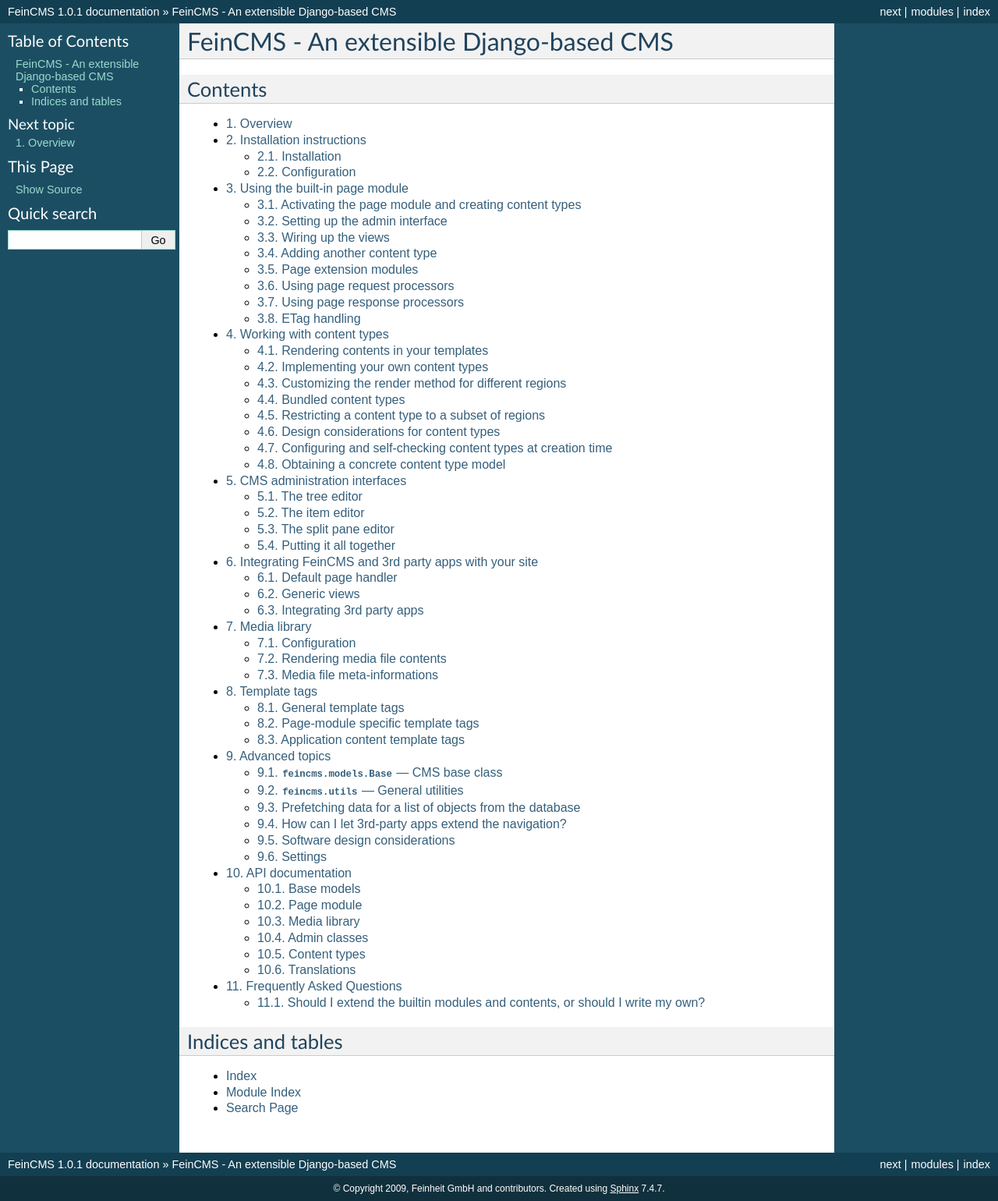
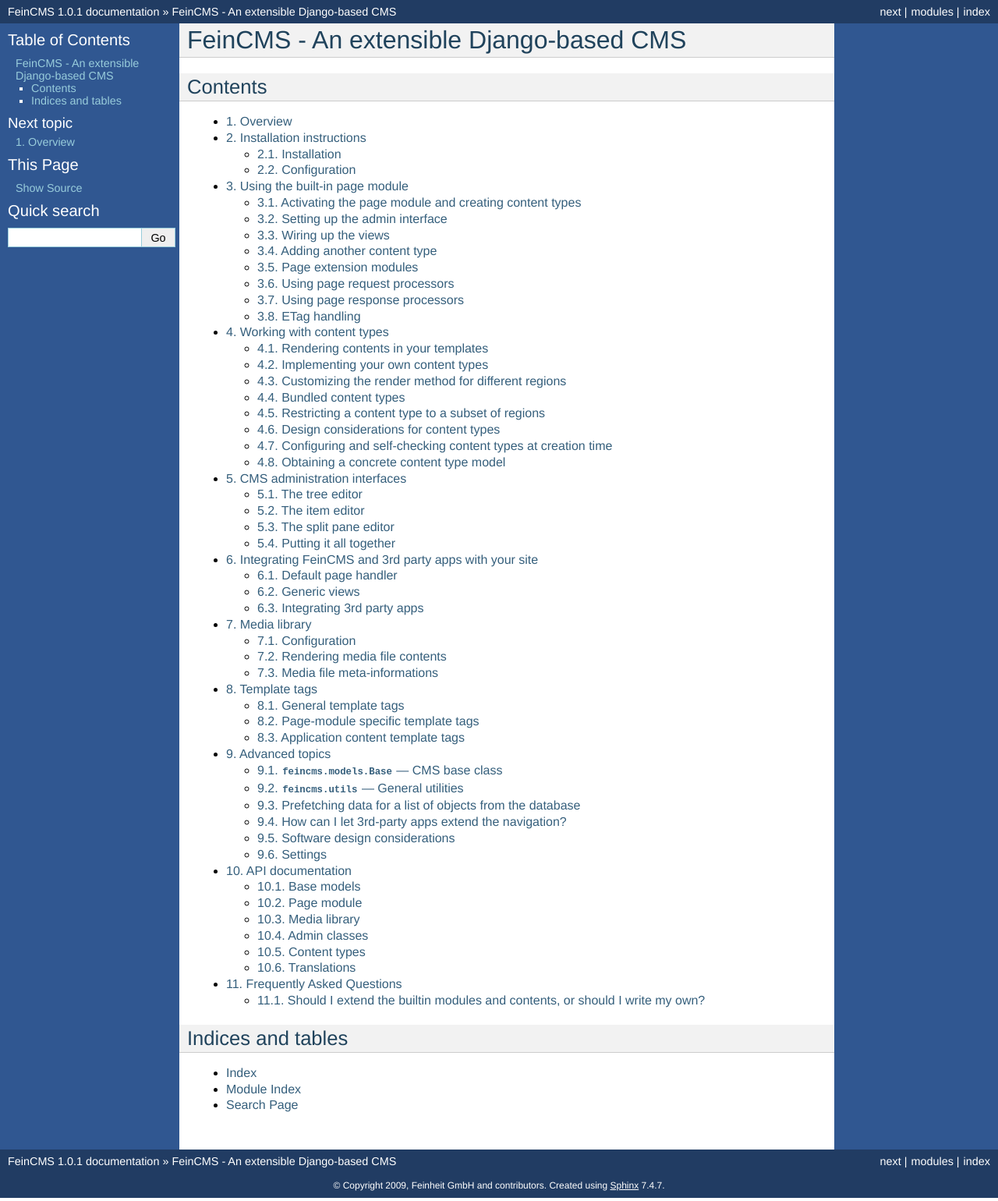
Before and after one commit to feincms/feincms, a Sphinx documentation site: the page built from docs/index.txt, in a window 1280 px wide. Shown: the whole page at 78% size. Built offline with Sphinx 7.4.7, drawn with Linux system fonts in a browser that asks for light colours.

Commit message:
Modify documentation styling a bit -- just for fun

```diff
--- a/docs/conf.py
+++ b/docs/conf.py
@@ -101,7 +101,26 @@
 # Theme options are theme-specific and customize the look and feel of a theme
 # further.  For a list of options available for each theme, see the
 # documentation.
-#html_theme_options = {}
+html_theme_options = {
+    'footerbgcolor': '#213C63', # (CSS color): Background color for the footer line.
+    #'footertextcolor': '', # (CSS color): Text color for the footer line.
+    'sidebarbgcolor': '#305791', # (CSS color): Background color for the sidebar.
+    #'sidebartextcolor': '', # (CSS color): Text color for the sidebar.
+    'sidebarlinkcolor': '#98CCDB', # (CSS color): Link color for the sidebar.
+    'relbarbgcolor': '#213C63', # (CSS color): Background color for the relation bar.
+    #'relbartextcolor': '', # (CSS color): Text color for the relation bar.
+    #'relbarlinkcolor': '', # (CSS color): Link color for the relation bar.
+    #'bgcolor': '', # (CSS color): Body background color.
+    #'textcolor': '', # (CSS color): Body text color.
+    #'linkcolor': '', # (CSS color): Body link color.
+    #'headbgcolor': '', # (CSS color): Background color for headings.
+    #'headtextcolor': '', # (CSS color): Text color for headings.
+    #'headlinkcolor': '', # (CSS color): Link color for headings.
+    'codebgcolor': '#E0E8FF', # (CSS color): Background color for code blocks.
+    #'codetextcolor': '', # (CSS color): Default text color for code blocks, if not set differently by the highlighting style.
+    'bodyfont': 'Helvetica, Arial, sans-serif', # (CSS font-family): Font for normal text.
+    'headfont': 'Helvetica, Arial, sans-serif', # (CSS font-family): Font for headings.
+}
 
 # Add any paths that contain custom themes here, relative to this directory.
 #html_theme_path = []
@@ -169,10 +188,10 @@
 # -- Options for LaTeX output --------------------------------------------------
 
 # The paper size ('letter' or 'a4').
-#latex_paper_size = 'letter'
+latex_paper_size = 'a4'
 
 # The font size ('10pt', '11pt' or '12pt').
-#latex_font_size = '10pt'
+latex_font_size = '10pt'
 
 # Grouping the document tree into LaTeX files. List of tuples
 # (source start file, target name, title, author, documentclass [howto/manual]).
```
